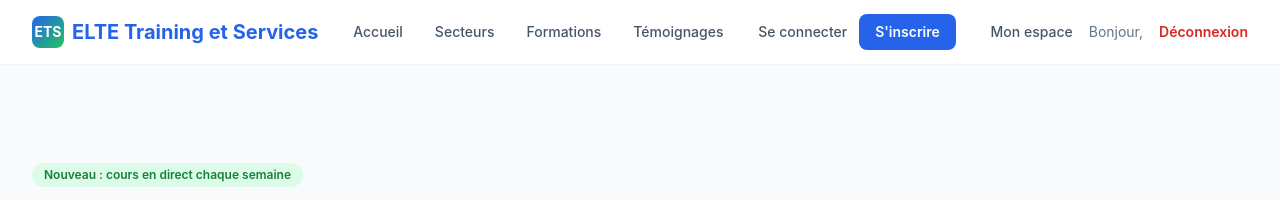
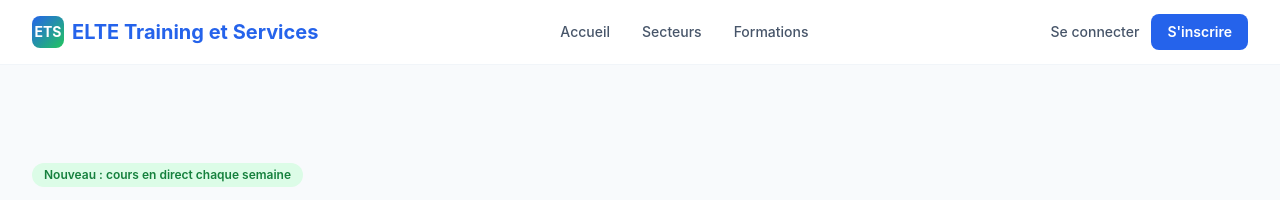
Before and after one commit to alliapamphile25-stack/Success-Academy, a plain HTML site: page docs/index.html in a window 1280 px wide. Shown: the top 200 px of the page. Drawn offline with nearby package versions, Linux system fonts and the light colour scheme; no server answers.

Commit message:
Retire le lien Témoignages de la navbar + corrige un bug d'affichage
- Navbar : le lien "Témoignages" en haut de page n'a plus lieu d'être,
  la section vit maintenant tout en bas du site
- nav.js : corrige un bug où les liens "Se connecter/S'inscrire" et
  "Mon espace/Admin/Déconnexion" s'affichaient simultanément sur desktop
  (conflit entre la classe Tailwind "hidden" et "md:flex" statique) —
  bascule sur style.display pour garantir la bonne priorité CSS

```diff
--- a/docs/assets/js/nav.js
+++ b/docs/assets/js/nav.js
@@ -7,10 +7,14 @@
   const userNameEl = document.getElementById('nav-user-name');
   const logoutBtn = document.getElementById('nav-logout');
 
+  // On force l'affichage via style.display plutôt que la classe Tailwind "hidden" :
+  // ces éléments portent aussi "md:flex" en dur dans le HTML, qui l'emporterait
+  // sinon sur "hidden" à partir du breakpoint md et ferait apparaître les deux
+  // blocs (invité + connecté) en même temps sur desktop.
   if (isLoggedIn()) {
     const user = getCurrentUser();
-    if (guestLinks) guestLinks.classList.add('hidden');
-    if (userLinks) userLinks.classList.remove('hidden');
+    if (guestLinks) guestLinks.style.display = 'none';
+    if (userLinks) userLinks.style.display = '';
     if (userNameEl) userNameEl.textContent = user?.name || '';
     if (adminLink) adminLink.classList.toggle('hidden', !['admin', 'instructor'].includes(user?.role));
 
@@ -21,8 +25,8 @@
 
     loadNotificationBadge();
   } else {
-    if (guestLinks) guestLinks.classList.remove('hidden');
-    if (userLinks) userLinks.classList.add('hidden');
+    if (guestLinks) guestLinks.style.display = '';
+    if (userLinks) userLinks.style.display = 'none';
   }
 
   document.getElementById('mobile-menu-btn')?.addEventListener('click', () => {
--- a/docs/index.html
+++ b/docs/index.html
@@ -22,7 +22,6 @@
       <a href="index.html" class="hover:text-blue-600">Accueil</a>
       <a href="index.html#secteurs" class="hover:text-blue-600">Secteurs</a>
       <a href="index.html#formations" class="hover:text-blue-600">Formations</a>
-      <a href="index.html#temoignages" class="hover:text-blue-600">Témoignages</a>
     </div>
 
     <div id="nav-guest" class="hidden md:flex items-center gap-3">
```
Also changed, not shown: frontend/assets/js/nav.js (+8 -4 lines), frontend/index.html (+0 -1 lines).
